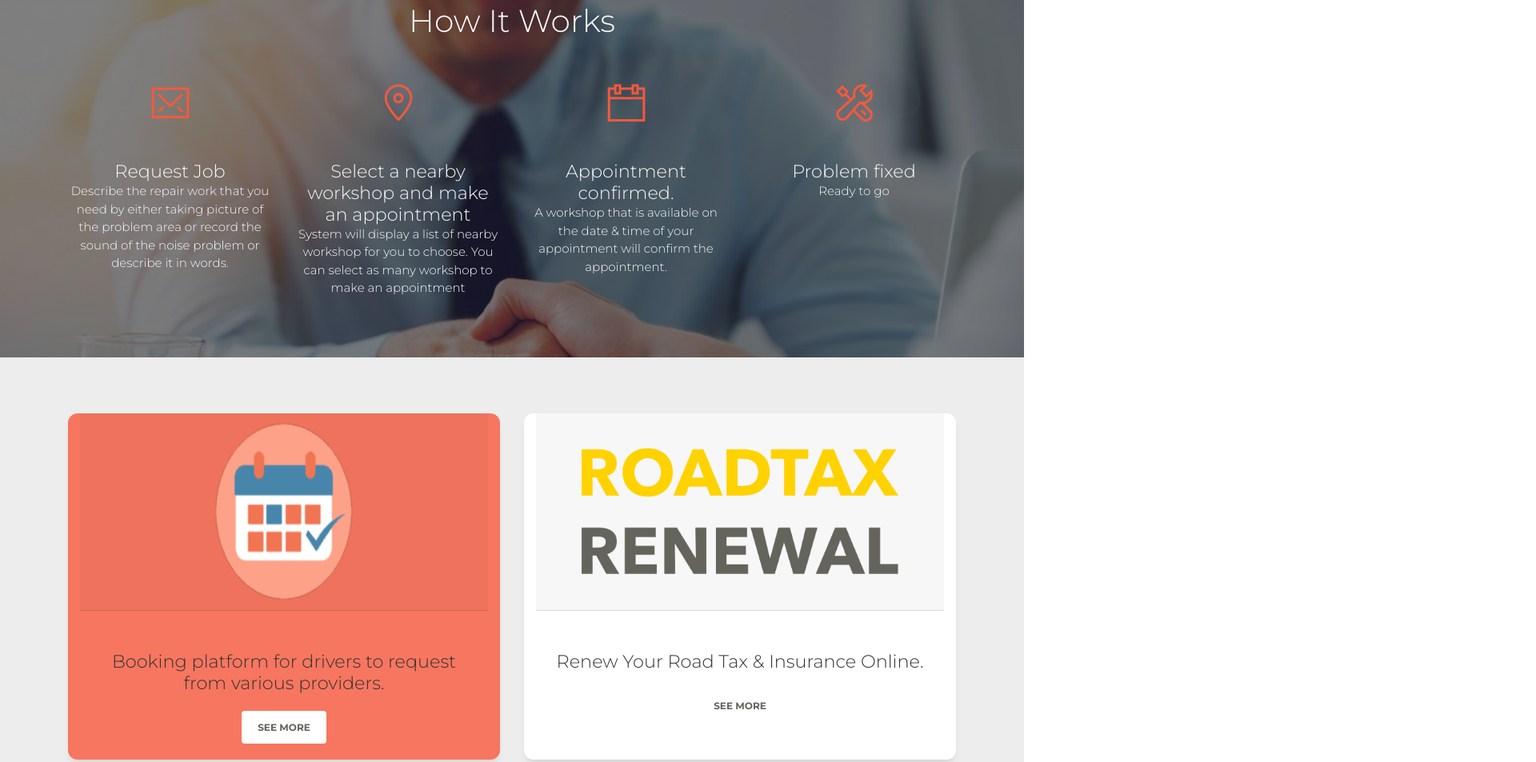
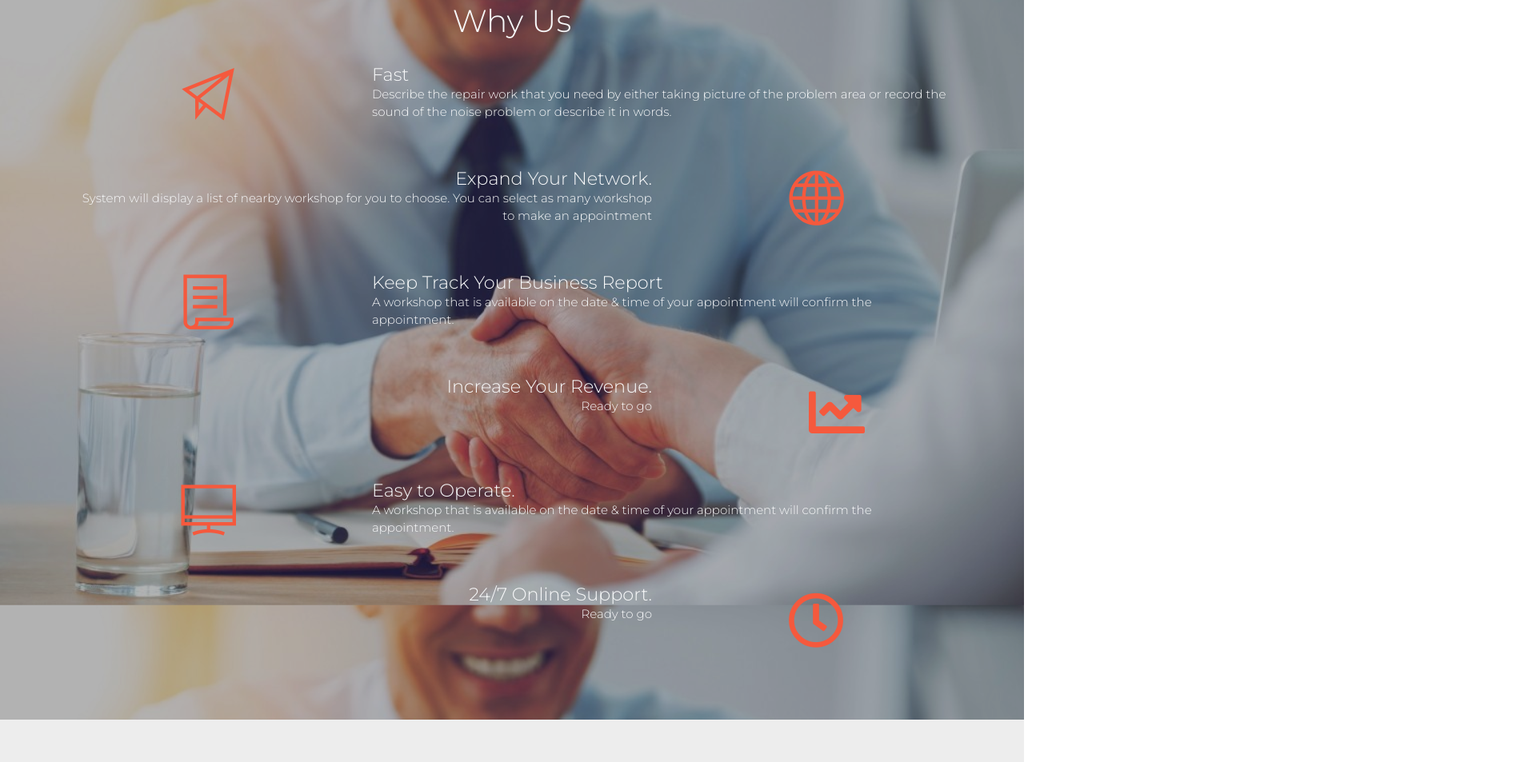
Before and after one commit to chunjie97/Car-Service-Provider, a website: page src/partner.html in a window 1280 px wide. Shown: the part 1253-2206 px from the top of the page at 80% size, 1920 px wide, since content can reach past the window. Drawn offline with Linux system fonts and the light colour scheme.

Commit message:
Added Why Us

```diff
--- a/src/css/structure.css
+++ b/src/css/structure.css
@@ -48,7 +48,7 @@ li {
 }
 
 #whyUs {
-    box-shadow: inset 0px 0px 0px 1000px rgba(0, 0, 0, 0.5);
+    box-shadow: inset 0px 0px 0px 1000px rgba(0, 0, 0, 0.3);
     background: url('../assets/whyUs.jpg') no-repeat fixed top;
     background-size: cover;
     color: #ffffff;
--- a/src/partner.html
+++ b/src/partner.html
@@ -38,7 +38,7 @@
     <nav class="navbar navbar-expand-lg fixed-top navbar-transparent" color-on-scroll="300">
         <div class="container">
             <div class="navbar-translate">
-                <a class="navbar-brand" href="index.html">
+                <a class="navbar-brand" href="#top">
                     <img src="assets/logo.png" width="40px">BRAND</a>
                 <button class="navbar-toggler navbar-toggler-right navbar-burger" type="button" data-toggle="collapse" data-target="#navbarToggler"
                     aria-controls="navbarTogglerDemo02" aria-expanded="false" aria-label="Toggle navigation">
@@ -50,8 +50,8 @@
             <div class="collapse navbar-collapse" id="navbarToggler">
                 <ul class="navbar-nav ml-auto">
                     <li class="nav-item">
-                        <a href="#aboutUs" class="nav-link">
-                            <i class="nc-icon nc-single-copy-04"></i>About Us</a>
+                        <a href="index.html" class="nav-link">
+                            <i class="nc-icon nc-shop"></i>Home</a>
                     </li>
 
                     <li class="nav-item">
@@ -81,7 +81,7 @@
     <!-- end navbar  -->
 
     <!-- header -->
-    <div class="page-header" data-parallax="true" style="background-image: url('assets/partner.jpg');">
+    <div class="page-header" data-parallax="true" style="background-image: url('assets/partner.jpg');" id="top">
         <div class="filter"></div>
         <div class="container">
             <div class="motto text-center">
@@ -116,56 +116,69 @@
         <!-- how section -->
         <div class="section text-center text-light" id="whyUs">
             <div class="container">
-                <h2>How It Works</h2>
-                <div class="row">
+                <h2>Why Us</h2>
 
-                    <div class="col-md-3">
-                        <div class="info">
-                            <div class="icon icon-danger wow fadeInUp">
-                                <i class="nc-icon nc-email-85"></i>
+                <div class="info row">
+                    <div class="icon icon-danger wow fadeInUp col-md-4">
+                        <i class="nc-icon nc-send"></i>
                     </div>
-                            <div class="wow slideInLeft" data-wow-duration="0.6s">
-                                <h4>Request Job</h4>
-                                <p>Describe the repair work that you need by either taking picture of the problem area or record
-                                    the sound of the noise problem or describe it in words.</p>
-                            </div>
+                    <div class="wow slideInRight col-md-8 text-md-left text-center" data-wow-duration="0.6s">
+                        <h4>Fast</h4>
+                        <p>Describe the repair work that you need by either taking picture of the problem area or record the
+                            sound of the noise problem or describe it in words.</p>
                     </div>
                 </div>
 
-                    <div class="col-md-3">
-                        <div class="info">
-                            <div class="icon icon-danger wow fadeInUp">
-                                <i class="nc-icon nc-pin-3"></i>
+                <div class="info row">
+                    <div class="icon icon-danger wow fadeInUp col-md-4 order-md-12 flex-first" data-wow-delay="0.2s">
+                        <i class="nc-icon nc-globe"></i>
                     </div>
-                            <div class="wow slideInLeft" data-wow-duration="0.6s">
-                                <h4>Select a nearby workshop and make an appointment</h4>
+                    <div class="wow slideInLeft col-md-8 text-md-right text-center" data-wow-duration="0.6s" data-wow-delay="0.2s">
+                        <h4>Expand Your Network.</h4>
                         <p>System will display a list of nearby workshop for you to choose. You can select as many workshop
                             to make an appointment</p>
                     </div>
                 </div>
+
+                <div class="info row">
+                    <div class="icon icon-danger wow fadeInUp col-md-4" data-wow-delay="0.4s">
+                        <i class="nc-icon nc-paper"></i>
                     </div>
-
-                    <div class="col-md-3 wow bounceInUp" data-wow-duration="0.6s" data-wow-delay="0.4s">
-                        <div class="info">
-                            <div class="icon icon-danger">
-                                <i class="nc-icon nc-calendar-60"></i>
-                            </div>
-                            <h4>Appointment confirmed.</h4>
+                    <div class="wow slideInRight col-md-8 text-md-left text-center" data-wow-duration="0.6s" data-wow-delay="0.4s">
+                        <h4>Keep Track Your Business Report</h4>
                         <p>A workshop that is available on the date & time of your appointment will confirm the appointment.</p>
                     </div>
                 </div>
 
-                    <div class="col-md-3 wow bounceInUp" data-wow-duration="0.6s" data-wow-delay="0.6s">
-                        <div class="info">
-                            <div class="icon icon-danger">
-                                <i class="nc-icon nc-settings"></i>
+                <div class="info row">
+                    <div class="icon icon-danger wow fadeInUp col-md-4 order-md-12" data-wow-delay="0.6s">
+                        <i class="fa fa-chart-line"></i>
                     </div>
-                            <h4>Problem fixed</h4>
+                    <div class="wow slideInLeft col-md-8 text-md-right text-center" data-wow-duration="0.6s" data-wow-delay="0.6s">
+                        <h4>Increase Your Revenue.</h4>
                         <p>Ready to go</p>
                     </div>
                 </div>
+
+                <div class="info row">
+                    <div class="icon icon-danger wow fadeInUp col-md-4" data-wow-delay="0.8s">
+                        <i class="nc-icon nc-tv-2"></i>
                     </div>
-                <!-- /row -->
+                    <div class="wow slideInRight col-md-8 text-md-left text-center" data-wow-duration="0.6s" data-wow-delay="0.8s">
+                        <h4>Easy to Operate.</h4>
+                        <p>A workshop that is available on the date & time of your appointment will confirm the appointment.</p>
+                    </div>
+                </div>
+
+                <div class="info row">
+                    <div class="icon icon-danger wow fadeInUp col-md-4 order-md-12" data-wow-delay="1s">
+                        <i class="far fa-clock"></i>
+                    </div>
+                    <div class="wow slideInLeft col-md-8 text-md-right text-center" data-wow-duration="0.6s" data-wow-delay="1s">
+                        <h4>24/7 Online Support.</h4>
+                        <p>Ready to go</p>
+                    </div>
+                </div>
             </div>
             <!-- /container -->
         </div>
```
Lines whose indentation alone changed are shown as unchanged.
